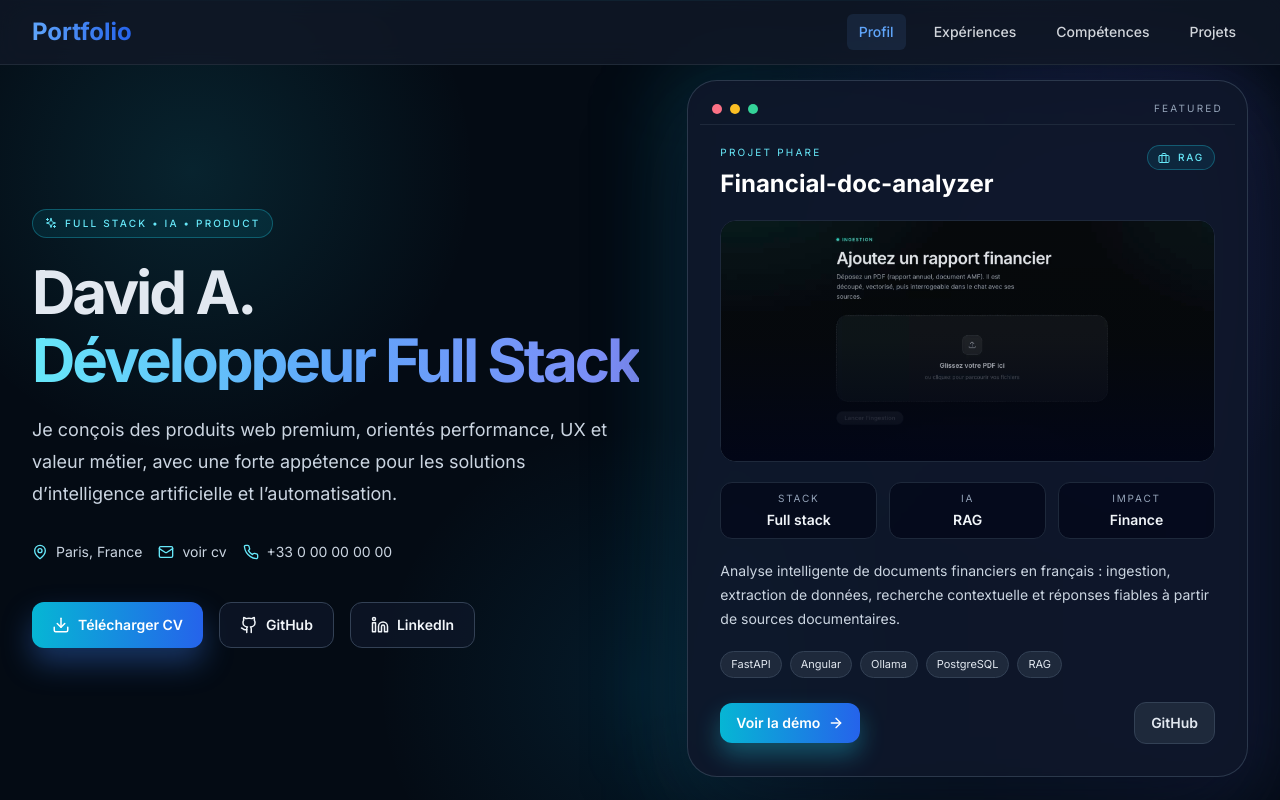
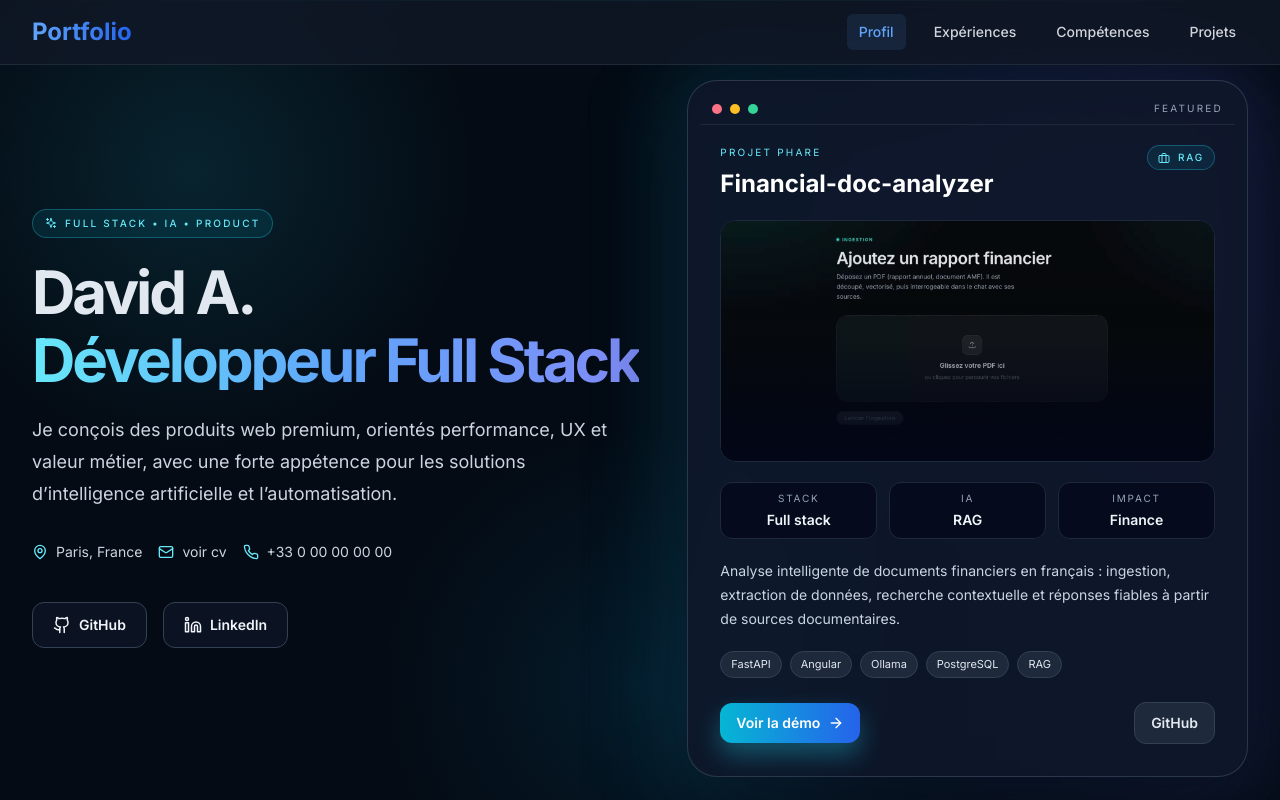
Before and after one commit to misterbrain27/misterbrain27.github.io, a React (Vite) app: page / in a window 1280 px wide. Shown: the top 800 px of the page. Built offline with nearby package versions, Linux system fonts and the light colour scheme.

Commit message:
fix: delete cv and add quizz.gif

```diff
--- a/src/components/profile.tsx
+++ b/src/components/profile.tsx
@@ -1,5 +1,5 @@
 import React from 'react';
-import { ArrowRight, Briefcase, Download, Github, Linkedin, Mail, MapPin, Phone, Sparkles } from 'lucide-react';
+import { ArrowRight, Briefcase, Github, Linkedin, Mail, MapPin, Phone, Sparkles } from 'lucide-react';
 import ingestionGif from '../assets/financialdemorag/ingestionH264.gif';
 
 export const Profile: React.FC = () => {
@@ -44,13 +44,6 @@ export const Profile: React.FC = () => {
                       </div>
 
                       <div className="mt-10 flex flex-wrap justify-center gap-4 lg:justify-start">
-                          <a
-                              href="#"
-                              className="inline-flex items-center gap-2 rounded-xl bg-gradient-to-r from-cyan-500 to-blue-600 px-5 py-3 text-sm font-semibold text-white shadow-[0_15px_30px_rgba(59,130,246,0.35)] transition hover:brightness-110"
-                          >
-                              <Download size={18} />
-                              Télécharger CV
-                          </a>
                           <a
                               href="https://github.com/misterbrain27"
                               className="inline-flex items-center gap-2 rounded-xl border border-slate-700 bg-slate-900/70 px-5 py-3 text-sm font-semibold text-slate-100 transition hover:border-cyan-400 hover:bg-slate-800"
```
Also changed, not shown: src/assets/skills/quizz.gif (added).
